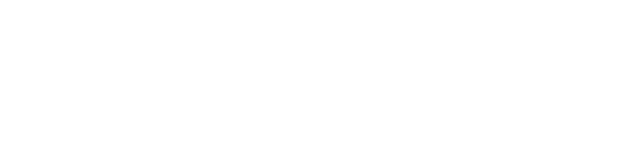
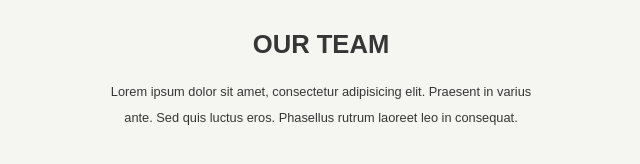
Before and after one commit to CaraccioloJessica/js-our-team, a plain HTML site: page index.html in a window 1280 px wide. Shown: the whole page, without its empty margins (319-959 px from the left). Drawn offline with Linux system fonts and the light colour scheme.

Commit message:
styled html container

```diff
--- a/css/style.css
+++ b/css/style.css
@@ -0,0 +1,33 @@
+*{
+  padding: 0;
+  margin: 0;
+  box-sizing: border-box;
+}
+
+body{
+  font-family: Arial, Helvetica, sans-serif;
+  background-color: #F5F5F1;
+}
+
+/* HEADER */
+#up-container{
+  text-align: center;
+  width: 35%;
+  margin: 30px auto;
+  color: #363636;
+  font-size: 0.8rem;
+}
+
+h1{
+  margin-bottom: 20px;
+}
+
+#up-container p{
+  line-height: 2;
+}
+
+/* MAIN */
+#container{
+  width: 70%;
+  margin: auto;
+}
--- a/index.html
+++ b/index.html
@@ -8,7 +8,23 @@
   <title>Our team</title>
 </head>
 <body>
+  <header>
+    <div id="up-container">
+      <h1>
+        OUR TEAM
+      </h1>
 
+      <p>
+        Lorem ipsum dolor sit amet, consectetur adipisicing elit. Praesent in varius ante. Sed quis luctus eros. Phasellus rutrum laoreet leo in consequat.
+      </p>
+    </div>
+  </header>
+
+  <main>
+    <div id="container">
+
+    </div>
+  </main>
 
   <script src="js/main.js"></script>
 </body>
--- a/js/main.js
+++ b/js/main.js
@@ -50,3 +50,6 @@ for (let i = 0; i < team.length; i++){
   let teamMember = team[i];
   console.log(teamMember.nome, teamMember.ruolo, teamMember.foto);
 }
+
+// MILESTONE 2
+// Stampare su DOM
```
